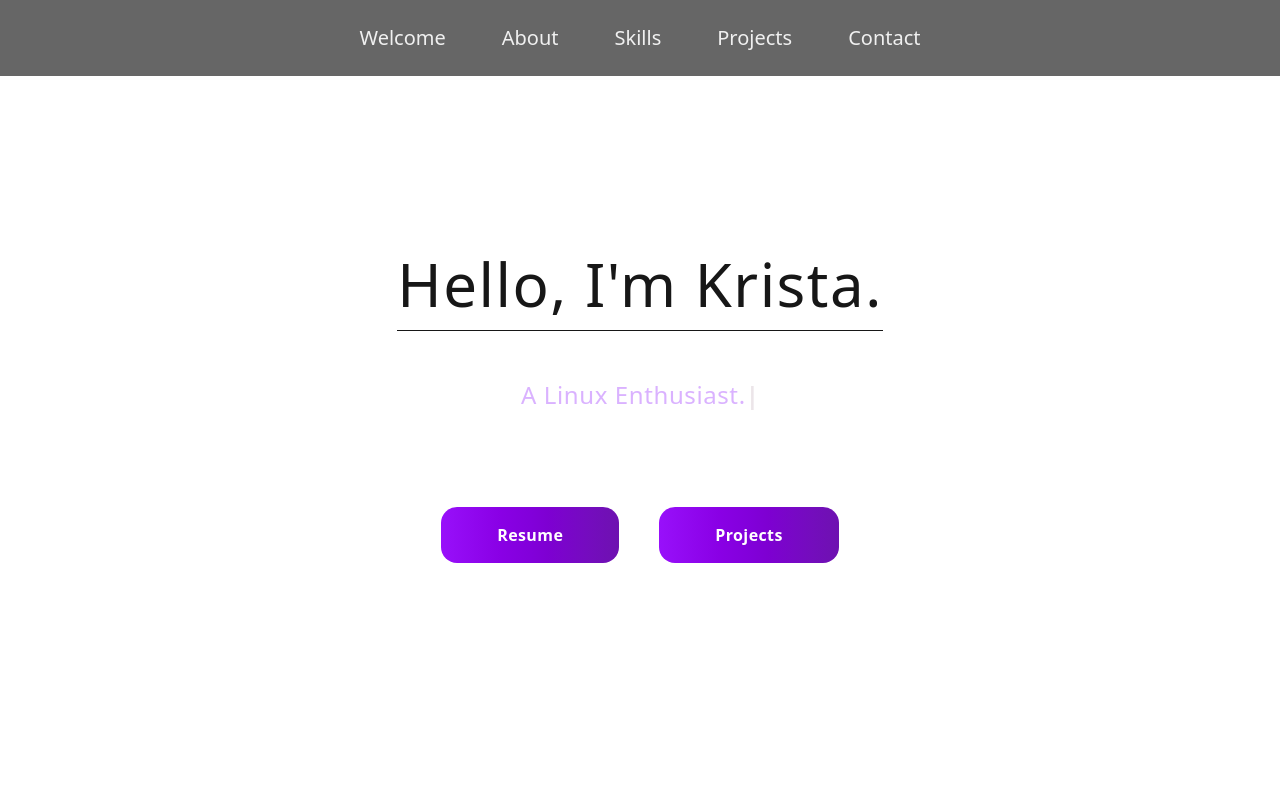
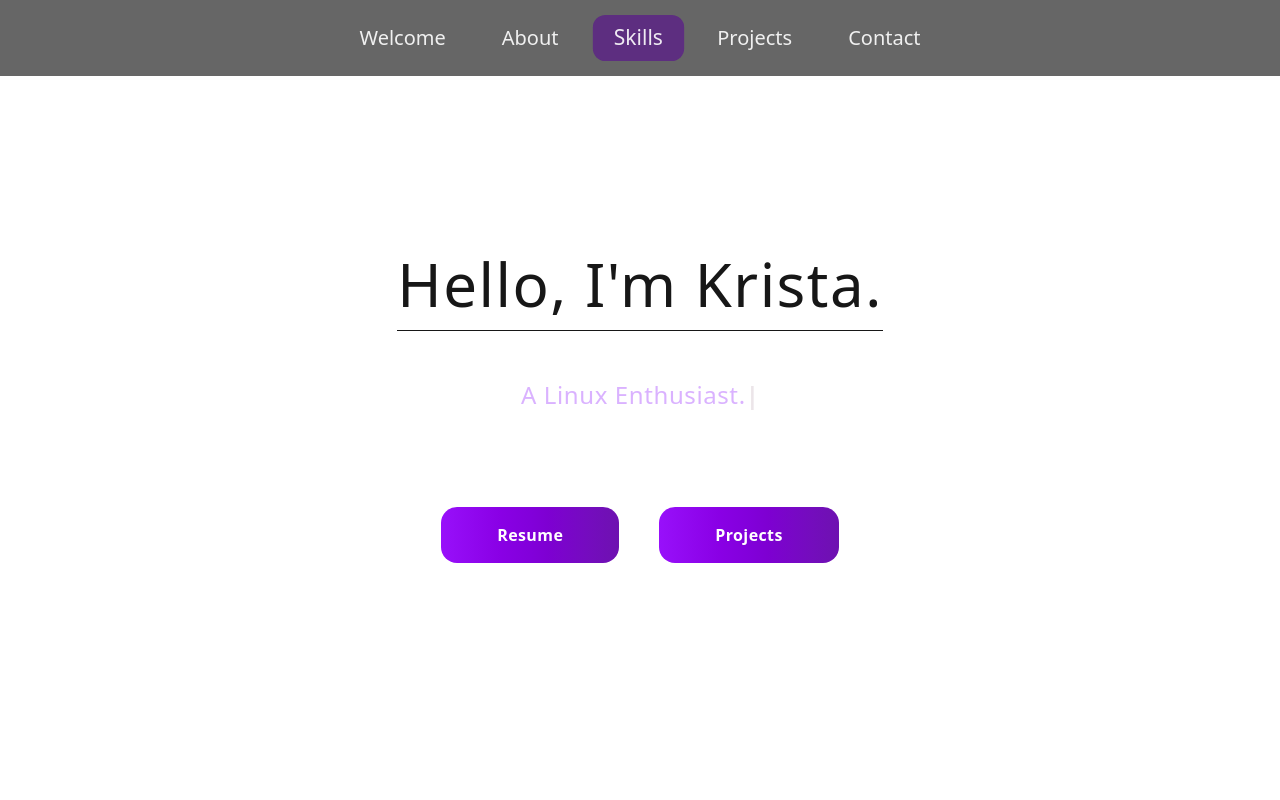
Before and after one commit to sunnycc17/my-portfolio, a Next.js app: page / in a window 1280 px wide. Shown: the top 800 px of the page. Built offline with nearby package versions, Linux system fonts and the light colour scheme.

Commit message:
added clsx on header navi for active section highlight

```diff
--- a/components/common/Header.jsx
+++ b/components/common/Header.jsx
@@ -1,11 +1,49 @@
 "use client";
 
-import { useState } from "react";
+import { useState, useEffect } from "react";
+import clsx from "clsx";
 
 export default function Header() {
   const [open, setOpen] = useState(false);
+  const [currentSection, setCurrentSection] = useState("");
 
   const navItems = ["Welcome", "About", "Skills", "Projects", "Contact"];
+
+  // Scroll to section smoothly
+  const handleScroll = (id) => {
+    const el = document.getElementById(id);
+    if (el) {
+      const headerOffset = 80; // set this to your header height
+      const elementPosition = el.getBoundingClientRect().top + window.scrollY;
+      const offsetPosition = elementPosition - headerOffset;
+
+      window.scrollTo({
+        top: offsetPosition,
+        behavior: "smooth",
+      });
+    }
+    setOpen(false); // close mobile menu
+  };
+
+  // Update active section on scroll
+  useEffect(() => {
+    const onScroll = () => {
+      const scrollPos = window.scrollY + window.innerHeight / 2; // middle of viewport
+      const current = navItems.find((id) => {
+        const el = document.getElementById(id);
+        return (
+          el &&
+          el.offsetTop <= scrollPos &&
+          scrollPos < el.offsetTop + el.offsetHeight
+        );
+      });
+      setCurrentSection(current || "");
+    };
+
+    window.addEventListener("scroll", onScroll);
+    onScroll(); // initial check
+    return () => window.removeEventListener("scroll", onScroll);
+  }, []);
 
   return (
     <header className="fixed top-0 z-20 w-full">
@@ -41,16 +79,22 @@ export default function Header() {
 
           {/* Desktop menu */}
           <div className="hidden lg:flex lg:gap-x-4">
-            {navItems.map((item) => (
-              <a
+            {navItems.map((item) => {
+              const isActive = currentSection === item;
+              return (
+                <button
                   key={item}
-                href={`#${item}`}
-                className="group relative rounded-xl px-5 py-2 text-xl font-light text-white/90 ease-in-out transition-all duration-300 hover:scale-105 hover:bg-purple-900/70"
+                  onClick={() => handleScroll(item)}
+                  className={clsx(
+                    "group relative rounded-xl px-5 py-2 text-xl font-light text-white/90 ease-in-out transition-all duration-300 hover:scale-105 hover:bg-purple-900/70",
+                    isActive && "bg-purple-900/70 scale-105"
+                  )}
                 >
-                <span className="relative z-10">{item}</span>
+                  {item}
                   <span className="absolute inset-0 rounded-xl bg-purple-800/20 opacity-0 blur-sm transition-opacity duration-300 group-hover:opacity-100"></span>
-              </a>
-            ))}
+                </button>
+              );
+            })}
           </div>
         </nav>
       </div>
@@ -86,16 +130,21 @@ export default function Header() {
           {/* Mobile links */}
           <div className="mt-10 flow-root">
             <div className="space-y-6 text-left">
-              {navItems.map((item) => (
-                <a
+              {navItems.map((item) => {
+                const isActive = currentSection === item;
+                return (
+                  <button
                     key={item}
-                  href={`#${item}`}
-                  className="block px-4 py-4 text-lg font-semibold text-white border-purple-500 border-b"
-                  onClick={() => setOpen(false)}
+                    onClick={() => handleScroll(item)}
+                    className={clsx(
+                      "block px-4 py-4 text-lg font-semibold text-white border-purple-500 border-b",
+                      isActive && "bg-purple-900/70"
+                    )}
                   >
                     {item}
-                </a>
-              ))}
+                  </button>
+                );
+              })}
             </div>
           </div>
         </div>
--- a/package.json
+++ b/package.json
@@ -9,6 +9,7 @@
     "lint": "eslint"
   },
   "dependencies": {
+    "clsx": "^2.1.1",
     "next": "16.0.1",
     "react": "19.2.0",
     "react-dom": "19.2.0",
```
Also changed, not shown: 1 other file (tests, documents, lock files or other folders). Lines whose indentation alone changed are shown as unchanged.
